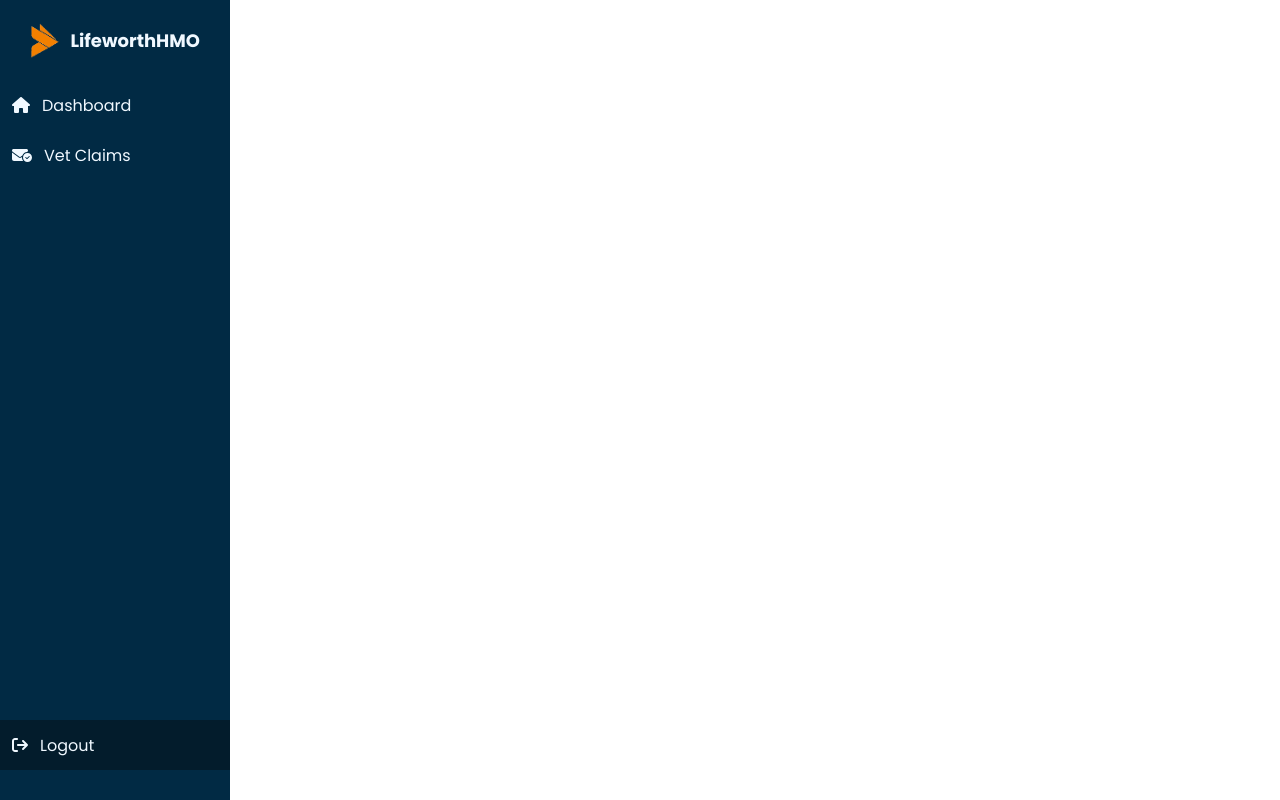
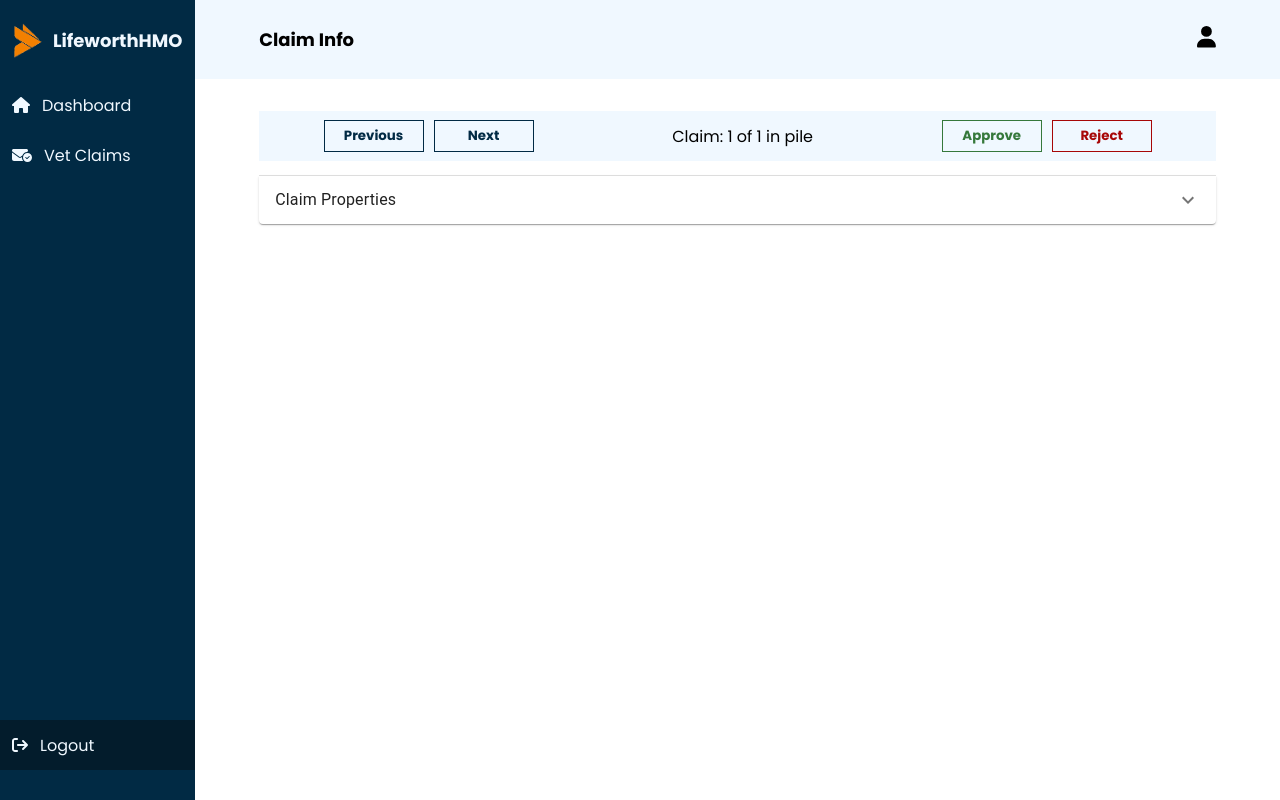
Before and after one commit to Alausa-AbdulAzeez/adminPortal, a React (Create React App) app: page /viewclaim in a window 1280 px wide. Built offline with nearby package versions, Linux system fonts and the light colour scheme.

Commit message:
created claim properties container

```diff
--- a/src/App.jsx
+++ b/src/App.jsx
@@ -2,6 +2,7 @@ import { BrowserRouter, Route, Routes } from 'react-router-dom'
 import './App.css'
 import Sidebar from './components/sidebar/Sidebar'
 import Homepage from './pages/home/Homepage'
+import SingleClaim from './pages/singleClaim/SingleClaim'
 import SinglePile from './pages/singlePile/SinglePile'
 import VetClaims from './pages/vetClaims/VetClaims'
 
@@ -14,6 +15,7 @@ function App() {
           <Route path='/' element={<Homepage />} />
           <Route path='/vetclaims' element={<VetClaims />} />
           <Route path='/singlepile' element={<SinglePile />} />
+          <Route path='/viewclaim' element={<SingleClaim />} />
         </Routes>
       </div>
     </BrowserRouter>
--- a/src/index.css
+++ b/src/index.css
@@ -6,6 +6,7 @@
   font-family: 'Poppins', sans-serif;
   box-sizing: border-box;
   scroll-behavior: smooth;
+  list-style-type: none;
 }
 
 a {
@@ -18,6 +19,8 @@ a {
   --main-color2: aliceblue;
   --main-color2-dark: rgb(227, 241, 253);
   --main-color: rgb(1, 42, 68);
+  --red: rgb(167, 7, 7);
+  --green: rgb(53, 120, 59);
 
   --main-color-light: rgba(1, 42, 68, 0.466);
 }
--- a/src/pages/singleClaim/SingleClaim.jsx
+++ b/src/pages/singleClaim/SingleClaim.jsx
@@ -1,7 +1,84 @@
 import './singleClaim.scss'
+import Topbar from '../../components/topbar/Topbar'
+import {
+  Accordion,
+  AccordionDetails,
+  AccordionSummary,
+  Typography,
+} from '@mui/material'
+import ExpandMoreIcon from '@mui/icons-material/ExpandMore'
+import { maxWidth } from '@mui/system'
 
 const SingleClaim = () => {
-  return <div>SingleClaim</div>
+  return (
+    <div className='singleClaimMain'>
+      <Topbar title='Claim Info' />
+      <div className='singleClaimContentWrapper'>
+        <div className='claimActionsWrapper'>
+          <div className='claimActionLeft'>
+            <button className='claimActionBtn previousBtn'>Previous</button>
+            <button className='claimActionBtn nextBtn'>Next</button>
+          </div>
+          <div className='claimActionCenter'>Claim: 1 of 1 in pile</div>
+          <div className='claimActionRight'>
+            <button className='claimActionBtn approveClaimBtn'>Approve</button>
+            <button className='claimActionBtn rejectBtn'>Reject</button>
+          </div>
+        </div>
+        <Accordion sx={{ width: maxWidth, marginBottom: 5 }}>
+          <AccordionSummary
+            expandIcon={<ExpandMoreIcon />}
+            aria-controls='panel1a-content'
+            id='panel1a-header'
+          >
+            <Typography>Claim Properties</Typography>
+          </AccordionSummary>
+          <AccordionDetails>
+            <div className='claimPropertiesWrapper'>
+              <div className='claimPropertiesLeft claimProperties'>
+                <ul>
+                  <li>
+                    Name: <span>Alausa</span>
+                  </li>
+                  <li>
+                    Encounter Date:
+                    <span>{Date().toString().slice(0, 16)}</span>
+                  </li>
+                </ul>
+              </div>
+              <div className='claimPropertiesCenter claimProperties'>
+                <ul>
+                  <li>
+                    Diagnosis: <span>Malaria</span>
+                  </li>
+                  <li>
+                    Probider:{' '}
+                    <span>
+                      Topaz Clinic Lorem ipsum dolor sit amet, consectetur
+                      adipisicing elit.
+                    </span>
+                  </li>
+                </ul>
+              </div>
+              <div className='claimPropertiesRight claimProperties'>
+                <ul>
+                  <li>
+                    Billed: <span>N100,000</span>
+                  </li>
+                  <li>
+                    Payable:<span>N100,000</span>
+                  </li>
+                  <li>
+                    Status: <span>Pending</span>
+                  </li>
+                </ul>
+              </div>
+            </div>
+          </AccordionDetails>
+        </Accordion>
+      </div>
+    </div>
+  )
 }
 
 export default SingleClaim
--- a/src/pages/singleClaim/singleClaim.scss
+++ b/src/pages/singleClaim/singleClaim.scss
@@ -0,0 +1,91 @@
+.singleClaimMain {
+  width: 100%;
+
+  .singleClaimContentWrapper {
+    width: 100%;
+    padding: 32px 64px;
+
+    .claimActionsWrapper {
+      height: 50px;
+      width: 100%;
+      background-color: var(--main-color2);
+      display: flex;
+      align-items: center;
+      justify-content: space-around;
+      margin-bottom: 15px;
+
+      .claimActionBtn {
+        outline: none;
+        cursor: pointer;
+        width: 100px;
+        padding: 5px;
+        background: transparent;
+        transition: all ease-in-out 0.3s;
+        font-weight: bold;
+      }
+
+      .claimActionLeft {
+        .previousBtn,
+        .nextBtn {
+          margin-right: 10px;
+          border: 1px solid var(--main-color);
+          color: var(--main-color);
+          &:hover {
+            background-color: var(--main-color);
+            border: none;
+            color: var(--main-color2);
+          }
+        }
+      }
+
+      .claimActionRight {
+        .rejectBtn {
+          margin-left: 10px;
+          border: 1.5px solid var(--red);
+          color: var(--red);
+
+          &:hover {
+            color: var(--main-color2);
+            border: none;
+            background-color: var(--red);
+          }
+        }
+        .approveClaimBtn {
+          border: 1.5px solid var(--green);
+          color: var(--green);
+
+          &:hover {
+            color: var(--main-color2);
+            border: none;
+            background-color: var(--green);
+          }
+        }
+      }
+    }
+    .claimPropertiesWrapper {
+      display: flex;
+      align-items: center;
+      justify-content: space-around;
+
+      .claimProperties > ul > li {
+        font-weight: bold;
+
+        span {
+          font-weight: normal;
+          margin-left: 5px;
+          color: darkgray;
+          font-weight: 500;
+        }
+      }
+      .claimPropertiesCenter {
+        flex: 2;
+      }
+      .claimPropertiesLeft {
+        flex: 1;
+      }
+      .claimPropertiesRight {
+        width: 200px;
+      }
+    }
+  }
+}
```
